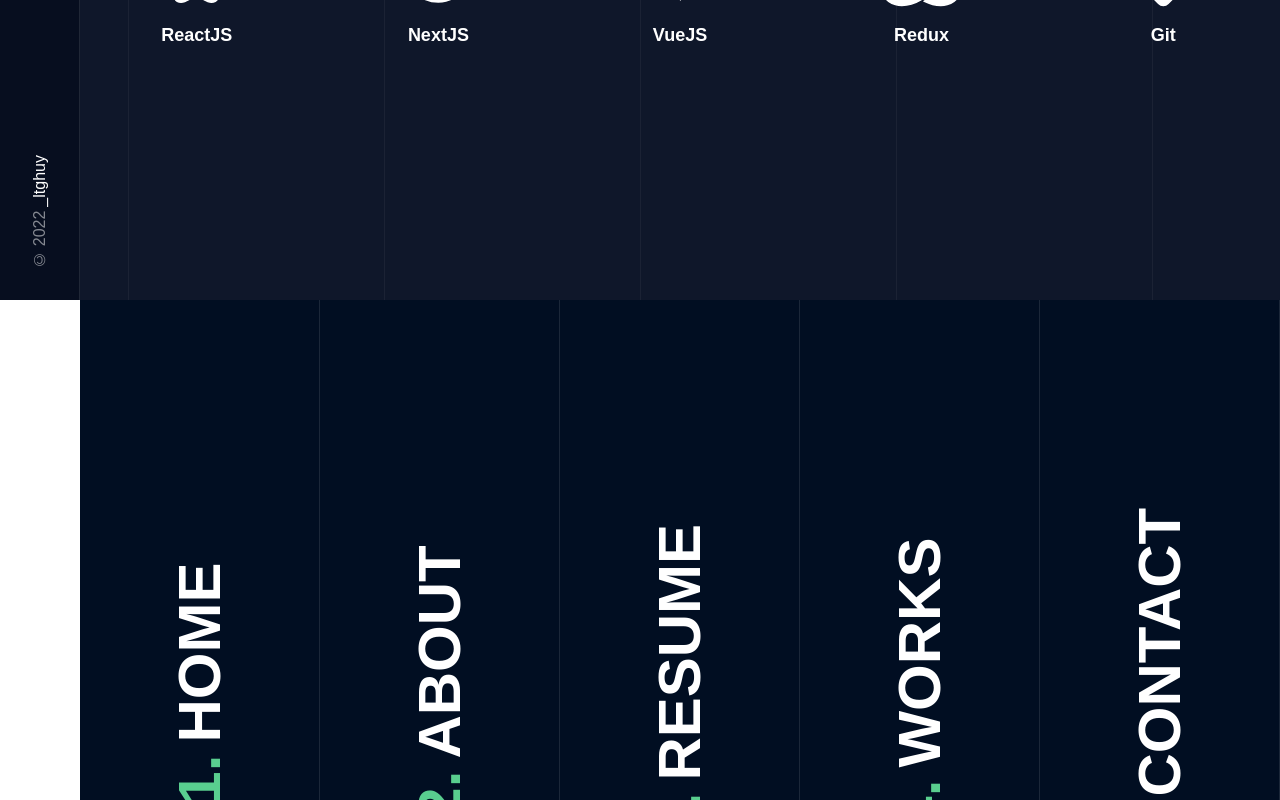
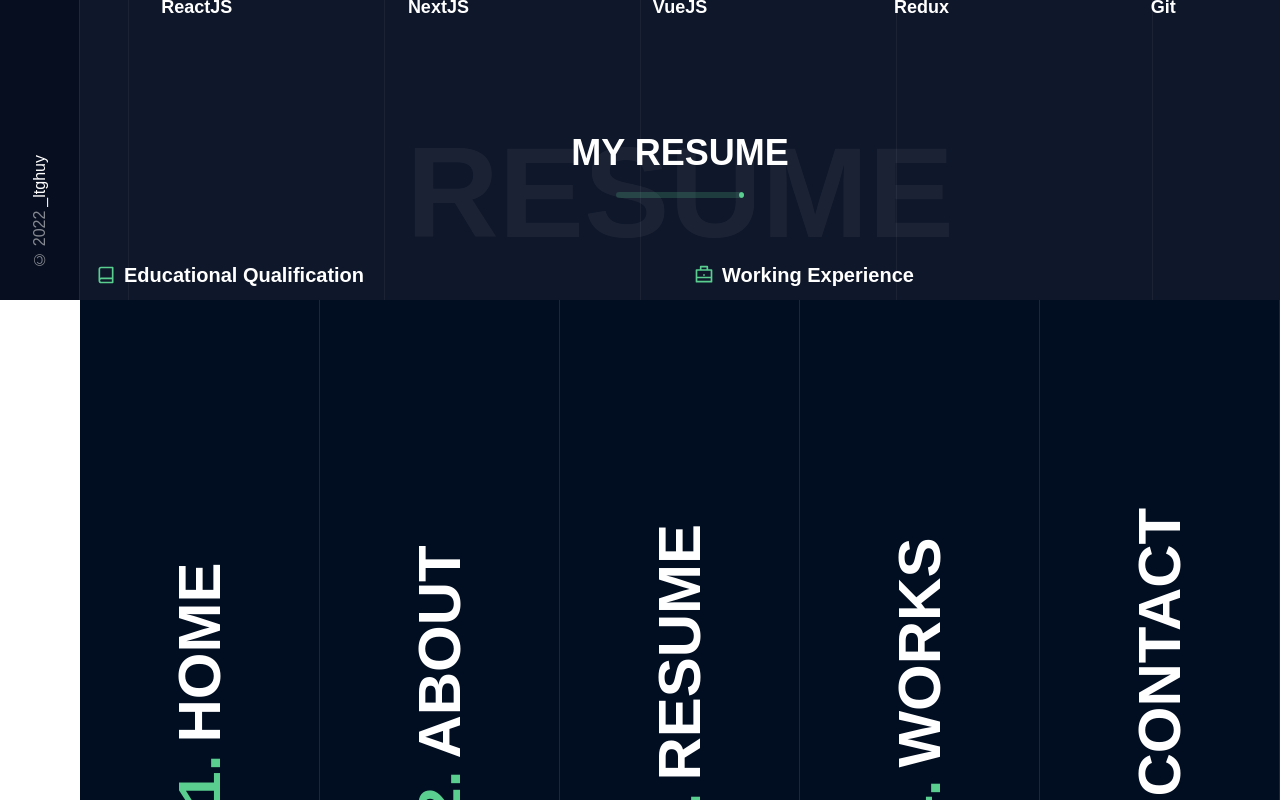
Before and after one commit to ltghuy/my-porfolio-2022, a Next.js app: page /resume in a window 1280 px wide. Shown: the part 500-1300 px from the top of the page. Before the commit the page ends 800 px from the top, so only its background shows below. Built offline with nearby package versions, Linux system fonts and the light colour scheme; a web font is replaced by a local one.

Commit message:
Add timeline content

```diff
--- /dev/null
+++ b/components/Timeline/index.tsx
@@ -0,0 +1,42 @@
+import React from 'react'
+
+interface TimelineProps {
+  timeLineList: Array<{
+    id: number
+    time: string
+    title: string
+    subTitle: string
+    desc: string
+  }>
+}
+const Timeline: React.FC<TimelineProps> = ({ timeLineList }) => {
+  return (
+    <div className="timeline-list">
+      {timeLineList.map((timeline) => (
+        <div
+          className="timeline-item group flex justify-between"
+          key={timeline.id}
+        >
+          <div className="timeline-date text-sm leading-none pt-6 mr-12 min-w-[150px]">
+            <span className="p-1 flex justify-center items-center text-gray-300 bg-primary bg-opacity-20 rounded-full">
+              {timeline.time}
+            </span>
+          </div>
+          <div className="timeline-main flex-1 pt-6 pl-12 border-l-4 border-white border-opacity-20 relative">
+            <div className="circle absolute w-6 h-6 rounded-full border-4 border-white border-opacity-20 top-6 left-0 translate-x-[calc(-50%-2px)] transform bg-dark-50 z-10 flex justify-center items-center">
+              <div className="w-2 h-2 bg-primary rounded-full hidden group-hover:block transition"></div>
+            </div>
+            <div className="rectangle absolute w-20 h-1 bg-white bg-opacity-20 top-6 left-0 transform -translate-x-1/2 translate-y-[calc(0.75rem-2px)]"></div>
+            <h5 className="text-primary font-medium text-lg">
+              {timeline.title}
+            </h5>
+            <h6 className="mb-2 leading-6">{timeline.subTitle}</h6>
+            <p className="text-gray-300">{timeline.desc}</p>
+          </div>
+        </div>
+      ))}
+    </div>
+  )
+}
+
+export default Timeline
--- a/containers/SkillSection/index.tsx
+++ b/containers/SkillSection/index.tsx
@@ -9,6 +9,10 @@ import SassIcon from '../../public/icons/skills/sass.svg'
 import TailwindIcon from '../../public/icons/skills/tailwind.svg'
 import TypeScriptIcon from '../../public/icons/skills/typescript.svg'
 import VueIcon from '../../public/icons/skills/vuejs.svg'
+import EducationIcon from '../../public/icons/education.svg'
+import WorkIcon from '../../public/icons/work.svg'
+import BaseSection from '../../components/BaseSection'
+import Timeline from '../../components/Timeline'
 
 const SkillSection = () => {
   const skillList = [
@@ -23,17 +27,85 @@ const SkillSection = () => {
     { id: 9, name: 'Redux', icon: <ReduxIcon className="w-[40%]" /> },
     { id: 10, name: 'Git', icon: <GitIcon className="w-[40%]" /> },
   ]
+  const educationTimeline = [
+    {
+      id: 1,
+      time: '2008 - 2010',
+      title: 'Higher School Graduation',
+      subTitle: 'Abc College.',
+      desc: 'Lorem ipsum dolor sit amet, consectetur adipiscing elit. Sed consectetur donec gravida ullamcorper cum id. Sit viverra donec in ornare euismod.',
+    },
+    {
+      id: 2,
+      time: '2010 - 2014',
+      title: 'Bachelor of Sciences',
+      subTitle: 'Def University.',
+      desc: 'Lorem ipsum dolor sit amet, consectetur adipiscing elit. Sed consectetur donec gravida ullamcorper cum id. Sit viverra donec in ornare euismod.',
+    },
+    {
+      id: 3,
+      time: '2014 - 2016',
+      title: 'Masters of Sciences',
+      subTitle: 'Def University.',
+      desc: 'Lorem ipsum dolor sit amet, consectetur adipiscing elit. Sed consectetur donec gravida ullamcorper cum id. Sit viverra donec in ornare euismod.',
+    },
+  ]
+  const workingTimeline = [
+    {
+      id: 1,
+      time: '2015 - 2017',
+      title: 'UI/UX Designer',
+      subTitle: 'Abc Company.',
+      desc: 'Lorem ipsum dolor sit amet, consectetur adipiscing elit. Sed consectetur donec gravida ullamcorper cum id. Sit viverra donec in ornare euismod.',
+    },
+    {
+      id: 2,
+      time: '2017 - 2019',
+      title: 'Front-end Developer',
+      subTitle: 'Def Company.',
+      desc: 'Lorem ipsum dolor sit amet, consectetur adipiscing elit. Sed consectetur donec gravida ullamcorper cum id. Sit viverra donec in ornare euismod.',
+    },
+    {
+      id: 3,
+      time: '2019 - Present',
+      title: 'Back-end Developer',
+      subTitle: 'Ghi Company.',
+      desc: 'Lorem ipsum dolor sit amet, consectetur adipiscing elit. Sed consectetur donec gravida ullamcorper cum id. Sit viverra donec in ornare euismod.',
+    },
+  ]
   return (
+    <>
       <div className="skill-wrapper relative mb-28">
         <div className="skill-list grid grid-cols-5 gap-10">
           {skillList.map((skill) => (
-          <div className="skill-item col-span-1 text-white hover:text-primary flex flex-col items-center transition duration-200">
+            <div
+              className="skill-item col-span-1 text-white hover:text-primary flex flex-col items-center transition duration-200"
+              key={skill.id}
+            >
               {skill.icon}
               <p className="name pt-3 text-lg font-semibold">{skill.name}</p>
             </div>
           ))}
         </div>
       </div>
+      <BaseSection subTitle="My resume" title="Resume" />
+      <div className="grid grid-cols-2 gap-7 relative">
+        <div className="education-timeline col-span-1">
+          <h4 className="title flex items-center text-primary text-xl font-semibold mb-3">
+            <EducationIcon />
+            <span className="ml-2 text-white">Educational Qualification</span>
+          </h4>
+          <Timeline timeLineList={educationTimeline} />
+        </div>
+        <div className="work-timeline col-span-1">
+          <h4 className="title flex items-center text-primary text-xl font-semibold mb-3">
+            <WorkIcon />
+            <span className="ml-2 text-white">Working Experience</span>
+          </h4>
+          <Timeline timeLineList={workingTimeline} />
+        </div>
+      </div>
+    </>
   )
 }
 
```
Also changed, not shown: public/icons/education.svg (added), public/icons/work.svg (added). Lines whose indentation alone changed are shown as unchanged.
